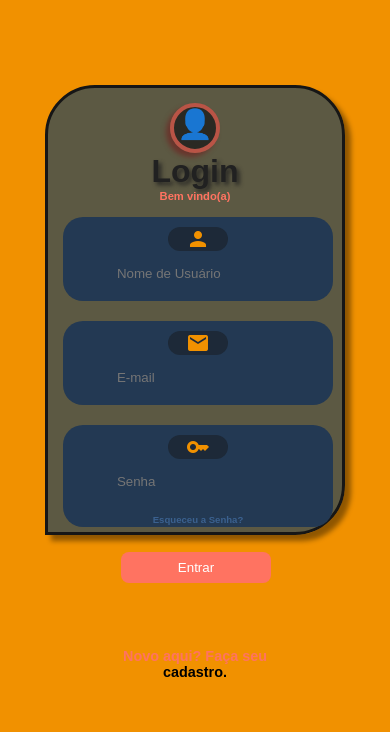
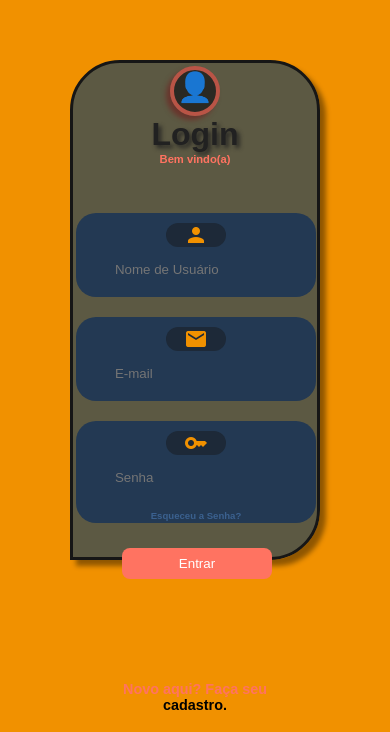
Before and after one commit to isoc4/projeto-login, a plain HTML site: page index.html in a window 390 px wide. Shown: the part 112-844 px from the top of the page. Drawn offline with Linux system fonts and the light colour scheme.

Commit message:
Concertando responsividade

```diff
--- a/style/mobile.css
+++ b/style/mobile.css
@@ -35,12 +35,12 @@ body, html{
     transform: translate(-50%, -50%);
 
     background-color: var(--cor06);
-    width: 300px;
-    height: 450px;
+    width: 250px;
+    height: 500px;
     border-radius: 50px 50px 50px 0px;
     border: 3px solid #161616;
     box-shadow: 6px 6px 5px rgba(0, 0, 0, 0.404);
-    padding: 15px;
+    padding: 3px;
     transition: width 500ms;
 }
 
@@ -158,3 +158,25 @@ i{
 #senha > a:hover{
     text-decoration: underline;
 }
+
+@media screen and (max-width: 768px) {
+
+    #divemojitexto{
+        margin-bottom: 20%;
+    }
+
+    .caixadeinput{
+        margin: 0;
+        margin-bottom: 20px;
+        width: 240px;
+    }
+
+    #entrar > input{
+        margin-left: 46px;
+    }
+
+    #pcadastro{
+        top: 94%;
+    }
+
+}
```
